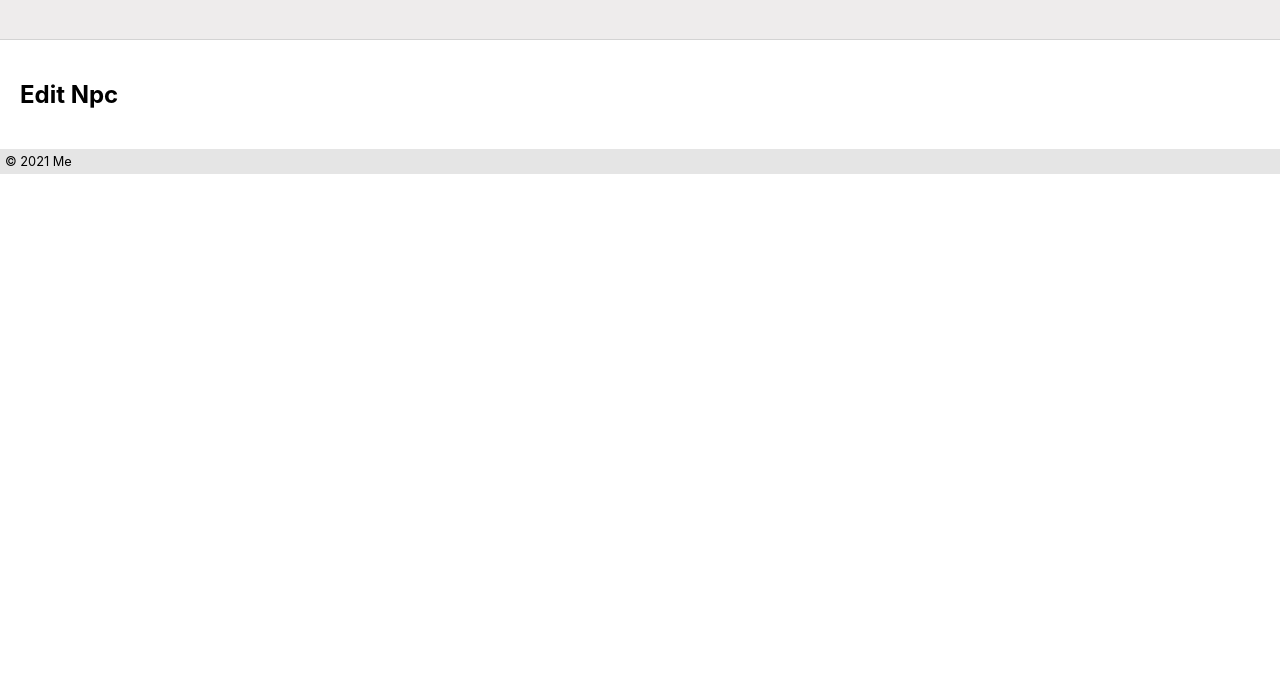
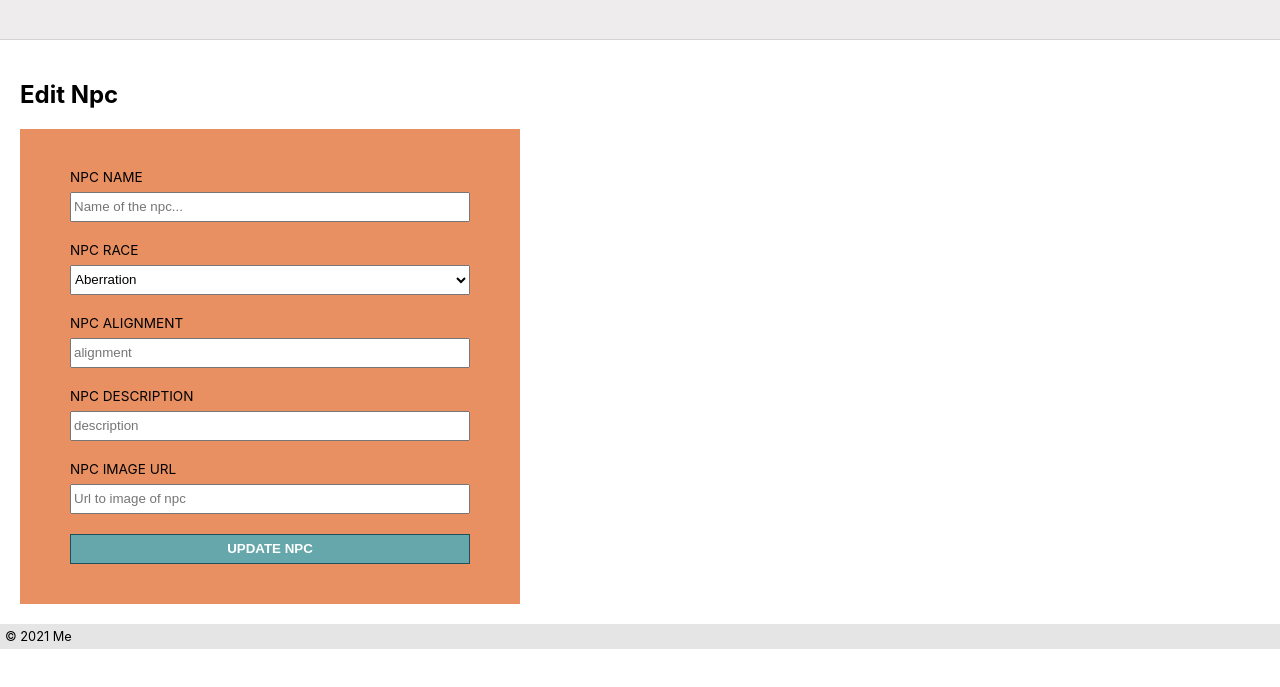
Before and after one commit to CaseyCameron/npc-repo-front, a React app: page /npcs/1/edit in a window 1280 px wide. Shown: the part 81-768 px from the top of the page. Built offline with nearby package versions, Linux system fonts and the light colour scheme; no server answers; a web font is replaced by a local one.

Commit message:
Form - broken add and edit & detail page

```diff
--- a/src/components/controls/NpcForm.js
+++ b/src/components/controls/NpcForm.js
@@ -1,60 +1,55 @@
-import { Component } from 'react';
+import React, { useEffect, useState } from 'react';
 import Button from '../UI/Button';
 import './NpcForm.css';
 
-export default class NpcForm extends Component {
-  state = {
-    name: '',
-    race: '',
-    alignment: '',
-    description: '',
-    image: ''
-  }
+const NpcForm = ({ npc }) => {
+  const [name, setName] = useState('');
+  const [race, setRace] = useState('');
+  const [alignment, setAlignment] = useState('');
+  const [description, setDescription] = useState('');
+  const [image, setImage] = useState('');
+  const [npcChange, setNpcChange] = useState([]);
 
-  componentDidMount() {
-    const { npc } = this.props;
-    if (!npc) { return; }
+  // useEffect(() => {
+  //   if (!npc) return;
+  //   setNpc(npc);
+  // }, []);
 
-    this.setState(npc);
-  }
-
-  handleSubmit = e => {
+  const handleSubmit = e => {
     e.preventDefault();
     console.log('you hit the form button');
-    this.props.onSubmit(this.state);
-  }
+    console.log('this is your npc', npc);
+    setNpcChange(npc);
+    return npcChange;
+  };
 
-  handleChangeName = ({ target }) => {
-    this.setState({ name: target.value });
-  }
+  const handleChangeName = ({ target }) => {
+    setName(target.value);
+  };
 
-  handleChangeRace = ({ target }) => {
-    this.setState({ race: target.value });
-  }
+  const handleChangeRace = ({ target }) => {
+    setRace(target.value);
+  };
 
-  handleChangeAlignment = ({ target }) => {
-    this.setState({ alignment: target.value });
-  }
+  const handleChangeAlignment = ({ target }) => {
+    setAlignment(target.value);
+  };
 
-  handleChangeDescription = ({ target }) => {
-    this.setState({ description: target.value });
-  }
+  const handleChangeDescription = ({ target }) => {
+    setDescription(target.value);
+  };
 
-  handleChangeUrl = ({ target }) => {
-    this.setState({ image: target.value });
-  }
-
-  render() {
-    const { name, race, alignment, description, image } = this.state;
-    const { npc } = this.props;
+  const handleImage = ({ target }) => {
+    setImage(target.value);
+  };
 
   return (
-      <form className="NpcForm" onSubmit={this.handleSubmit}>
+    <form className="NpcForm" onSubmit={handleSubmit}>
       <p>
         <label>
           <span>Npc Name</span>
           <input name="name" required placeholder="Name of the npc..."
-              value={name} onChange={this.handleChangeName}
+            value={name} onChange={handleChangeName}
           />
         </label>
       </p>
@@ -63,7 +58,7 @@ export default class NpcForm extends Component {
         <label>
           <span>Npc Race</span>
           <select name="race" required
-              value={race} onChange={this.handleChangeRace}
+            value={race} onChange={handleChangeRace}
           >
             <option>Aberration</option>
             <option>Beast</option>
@@ -87,7 +82,7 @@ export default class NpcForm extends Component {
         <label>
           <span>Npc Alignment</span>
           <input name="alignment" required placeholder="alignment"
-              value={alignment} onChange={this.handleChangeAlignment}
+            value={alignment} onChange={handleChangeAlignment}
           />
         </label>
       </p>
@@ -96,7 +91,7 @@ export default class NpcForm extends Component {
         <label>
           <span>Npc Description</span>
           <input name="description" required placeholder="description"
-              value={description} onChange={this.handleChangeDescription}
+            value={description} onChange={handleChangeDescription}
           />
         </label>
       </p>
@@ -105,7 +100,7 @@ export default class NpcForm extends Component {
         <label>
           <span>Npc Image Url</span>
           <input name="image" required placeholder="Url to image of npc"
-              value={image} onChange={this.handleChangeUrl}
+            value={image} onChange={handleImage}
           />
         </label>
       </p>
@@ -116,5 +111,6 @@ export default class NpcForm extends Component {
 
     </form>
   );
-  }
-}
+};
+
+export default NpcForm;
--- a/src/components/details/NpcDetailPage.css
+++ b/src/components/details/NpcDetailPage.css
@@ -1,9 +1,24 @@
-.NpcDetailPage {
-  padding: 20px;
+.NpcDetailPage div {
+  display: grid;
+  flex-direction: column;
+  align-items: center;
+
+  background: white;
+  border: 1px solid darkgray;
+  padding: 10px;
+
+  width: 50%;
+  text-decoration: none;
+  color: inherit;
+  cursor: pointer;
+  box-shadow: 1px 1px 5px black;
+  border-radius: 5px;
+  background: rgb(192, 192, 192);
+  font-family: 'Yrsa', serif;
 }
 
 .NpcDetailPage img {
-  height: 200px;
+  height: 50vh;
 }
 
 .NpcDetailPage p {
@@ -14,8 +29,3 @@
   font-size: .9rem;
   margin-right: 10px;
 }
-
-.NpcDetailPage button.delete {
-  font-size: .9rem;
-  cursor: pointer;
-}
--- a/src/hooks/npcs.jsx
+++ b/src/hooks/npcs.jsx
@@ -43,12 +43,12 @@ export const useNpcs = () => {
 };
 
 export const useNpcById = (id) => {
-  const [npc, setNpc] = useState(null);
+  const [npc, setNpc] = useState([]);
+
   useEffect(() => {
     getNpc(id)
       .then(setNpc);
   }, []);
-  console.log('get by id', npc);
   return npc;
 };
 
```
Also changed, not shown: src/components/details/NpcDetailPage hooks.js (renamed from src/components/details/NpcDetailPage old.js, +4 -3 lines), src/components/details/NpcDetailPage.js (line endings or trailing spaces). Lines whose indentation alone changed are shown as unchanged.
